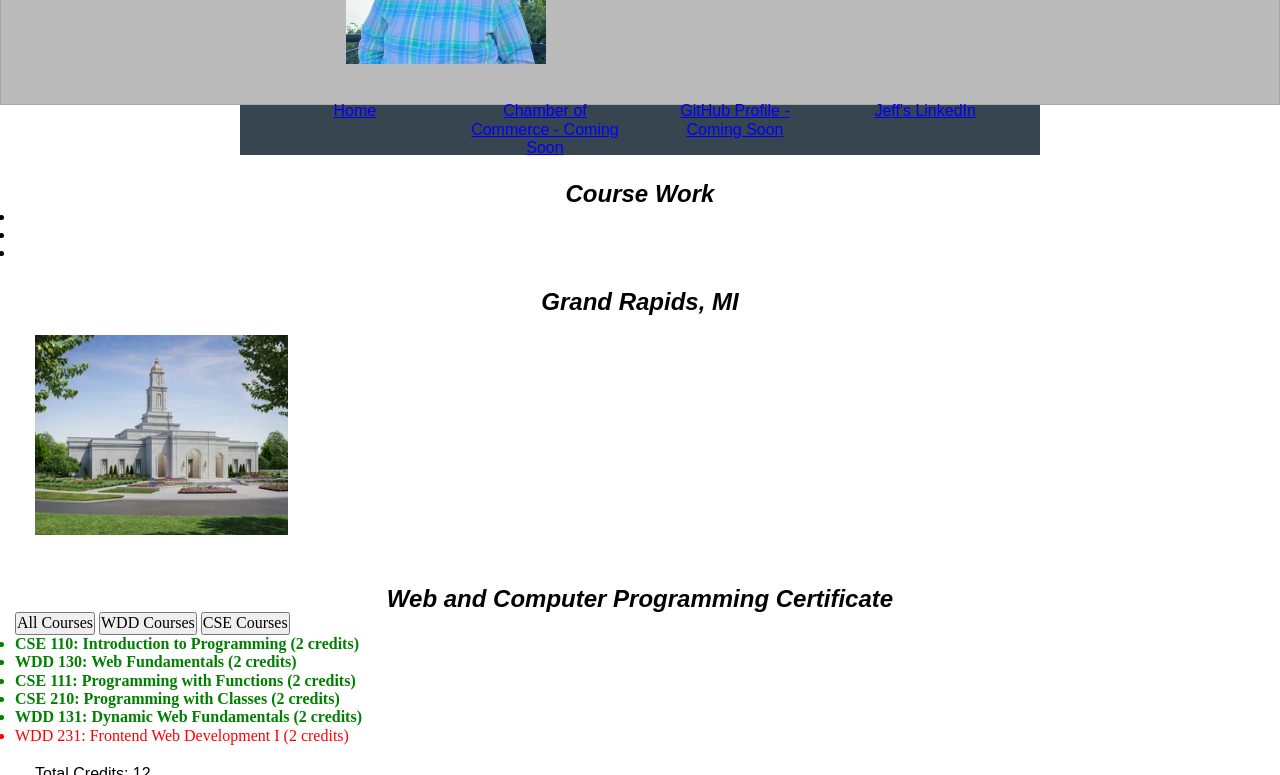
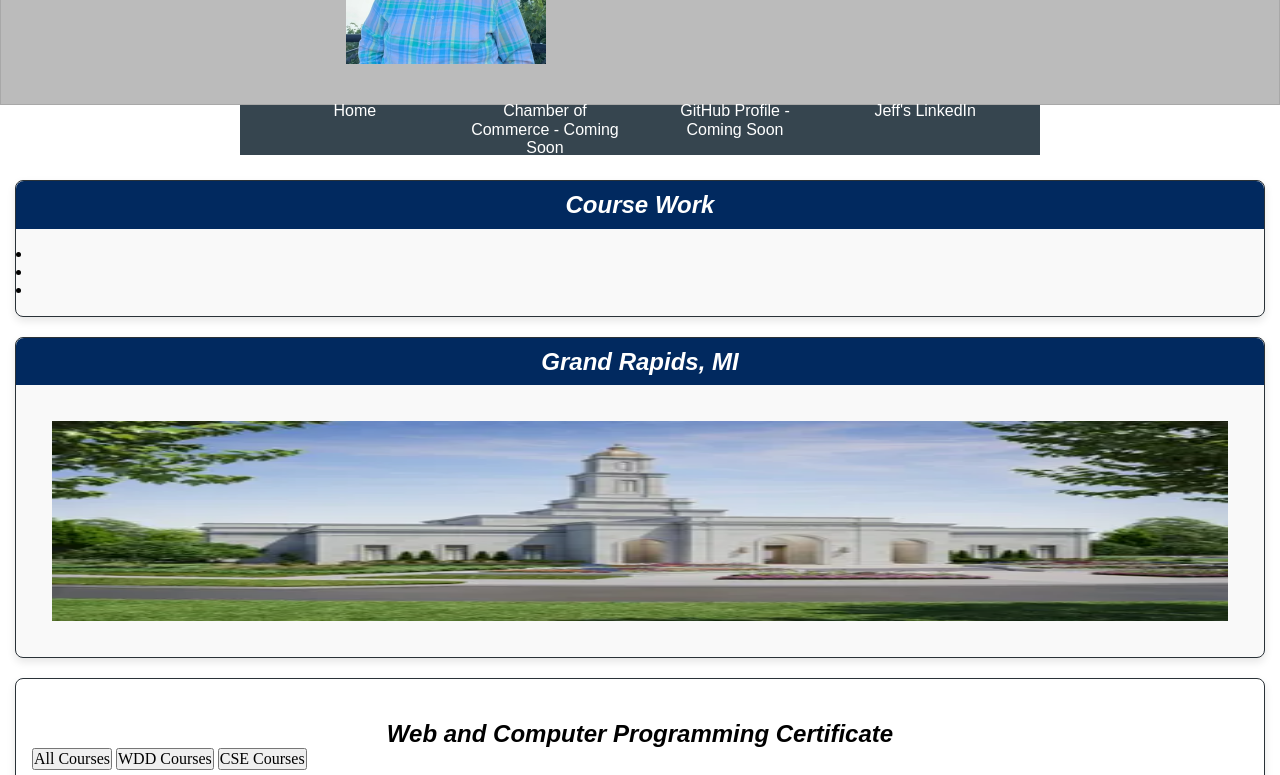
Before and after one commit to lamberj1986/wdd231, a plain HTML site: page index.html in a window 1280 px wide. Shown: the part 177-952 px from the top of the page. Drawn offline with Linux system fonts and the light colour scheme; a web font is replaced by a local one.

Commit message:
Styling updates to the homepage, condensed the CSS to combine all sections into singular groupings.

```diff
--- a/styles/base.css
+++ b/styles/base.css
@@ -6,36 +6,82 @@
 }
 
 /* Apply fonts */
-
 @import url('https://fonts.googleapis.com/css2?family=Poppins&family=Mooli&display=swap');
 
+/* Base Styles */
 * {
   margin: 0;
   padding: 0;
   box-sizing: border-box;
 }
 
-  h1,
-  h2 {
+body {
+  margin: 0;
+}
+
+h1, h2 {
   font-family: "Mooli", sans-serif;
   font-weight: 900;
   font-style: italic;
+  text-align: center;
 }
 
-  p,
-  figcaption,
-  span,
-  a {
+h1 {
+  color: white;
+  font-size: 2rem;
+}
+
+h2 {
+  margin: 25px 0 0;
+}
+
+p, figcaption, span, a {
   font-family: "Mooli", sans-serif;
   font-weight: 300;
   font-style: normal;
 }
 
-  body {
-    margin: 0;
+p {
+  padding: 20px;
 }
 
-  /* mobile **************************/
+span {
+  padding: 10px;
+}
+
+figcaption {
+  text-align: center;
+  font-style: italic;
+}
+
+/* Links */
+a {
+  color: white;
+  text-decoration: none;
+}
+
+a:hover {
+  color: var(--hover-color);
+  text-decoration: underline;
+}
+
+li a {
+  color: blue;
+  text-decoration: underline;
+}
+
+li a:visited {
+  color: purple;
+}
+
+/* Images */
+img {
+  margin: 20px;
+  border: 1px gray solid;
+  height: 200px;
+}
+
+/* Header */
 header {
   background-color: #bbb;
   display: flex;
@@ -43,6 +89,7 @@
   justify-content: center;
   padding: 20px;
   border: 1px solid rgba(0, 0, 0, 0.1);
+  margin: 0;
 }
 
 header h1 {
@@ -52,12 +99,7 @@
   background-color: var(--primary-color);
 }
 
-  h1 {
-    color: white;
-    text-align: center;
-    font-size: 2rem;
-  }
-
+/* Navigation */
 nav {
   display: flex;
   justify-content: space-around;
@@ -81,14 +123,14 @@
 }
 
 nav a:hover {
-    text-decoration:overline;
+  text-decoration: overline;
 }
 
 .active {
   color: yellow;
 }
 
-  /* Larger Views ******************************/
+/* Larger Views */
 @media (min-width: 640px) {
   nav ul {
       display: flex;
@@ -98,12 +140,11 @@
   }
 }
 
-  /* Hamburger Button */
+/* Hamburger Menu */
 .hamburger {
   display: none;
 }
 
-  /* Only display hamburger menu on small screens */
 @media (max-width: 640px) {
   .hamburger {
       display: flex;
@@ -121,53 +162,91 @@
   }
 }
 
-  /* Styling for completed vs. incomplete courses */
-  .completed {
+/* Section Styling */
+section {
+  margin-bottom: 20px;
+  padding: 16px;
+  border: 1px solid var(--secondary-color);
+  border-radius: 8px;
+  box-shadow: 0px 4px 8px rgba(0, 0, 0, 0.1);
+  background-color: #ffffff;
+}
+
+/* Two-Column Layout */
+.twoCol {
+  display: flex;
+  flex-direction: column;
+  border: 1px solid var(--secondary-color);
+  border-radius: 8px;
+  padding: 16px;
+  box-shadow: 0px 4px 8px rgba(0, 0, 0, 0.1);
+  background-color: #f9f9f9;
+}
+
+.twoCol h2 {
+  background-color: var(--primary-color);
+  color: white;
+  padding: 10px;
+  margin: -16px -16px 16px;
+  text-align: center;
+  border-top-left-radius: 8px;
+  border-top-right-radius: 8px;
+}
+
+@media (min-width: 768px) {
+  .twoCol {
+      flex: 1;
+  }
+}
+
+/* Course List as Button Grid */
+#courseList {
+  display: grid;
+  grid-template-columns: repeat(3, 1fr);
+  gap: 16px;
+  padding: 0;
+  margin: 16px 0;
+  list-style-type: none;
+}
+
+#courseList li {
+  display: flex;
+  align-items: center;
+  justify-content: center;
+  padding: 10px;
+  background-color: var(--primary-color);
+  color: white;
+  border-radius: 8px;
+  text-align: center;
+  font-weight: bold;
+  cursor: pointer;
+  transition: background-color 0.3s ease;
+}
+
+#courseList li:hover {
+  background-color: var(--hover-color);
+}
+
+/* Course Status */
+.completed, #courseList .completed {
   color: green;
   font-weight: bold;
+  background-color: green;
 }
 
-  .incomplete {
+.incomplete, #courseList .incomplete {
   color: red;
   font-weight: normal;
+  background-color: red;
 }
 
-
-  footer {
-    display: flex;
-    justify-content: center;
-    flex-direction: column;
-    align-items: center;
-    background-color: var(--primary-color);
-    color: white;
-  }
-
-  footer p {
-    padding: 10px;
-    margin: 0px;
-  }
-
-  header {
-    margin: 0px 0px 0px 0px;
-  }
-
-  a {
-    color: white;
-    text-decoration: none;
-  }
-
-  a:hover {
-    color: var(--hover-color);
-    text-decoration: underline;
-  }
-
+/* Main Layout */
 main {
-    margin: 25px 15px 25px 15px;
+  margin: 25px 15px;
   min-height: 600px;
   max-width: 98%;
   display: grid;
   grid-template-columns: 1fr 1fr 1fr;
-    grid-template-rows: 1fr;
   grid-gap: 10px;
 }
 
@@ -182,45 +261,17 @@
   }
 }
 
-  li a {
-    color: blue;
-    text-decoration: underline;
+/* Footer */
+footer {
+  display: flex;
+  justify-content: center;
+  flex-direction: column;
+  align-items: center;
+  background-color: var(--primary-color);
+  color: white;
 }
 
-  li a:visited {
-    color: purple;
+footer p {
+  padding: 10px;
+  margin: 0;
 }
-
-  p {
-    padding: 20px;
-  }
-
-  img {
-    margin: 20px;
-    border: 1px gray solid;
-    height: 200px;
-  }
-
-  h2 {
-    text-align: center;
-    margin: 25px 0px 0px 0px;
-  }
-
-  .card h2 {
-    color: white;
-    background: var(--primary-color);
-    padding: 10px;
-  }
-
-  span {
-    padding: 10px;
-  }
-
-  noscript {
-    padding: 20px;
-  }
-
-  figcaption {
-    text-align: center;
-    font-style: italic;
-  }
```
Lines whose indentation alone changed are shown as unchanged.
